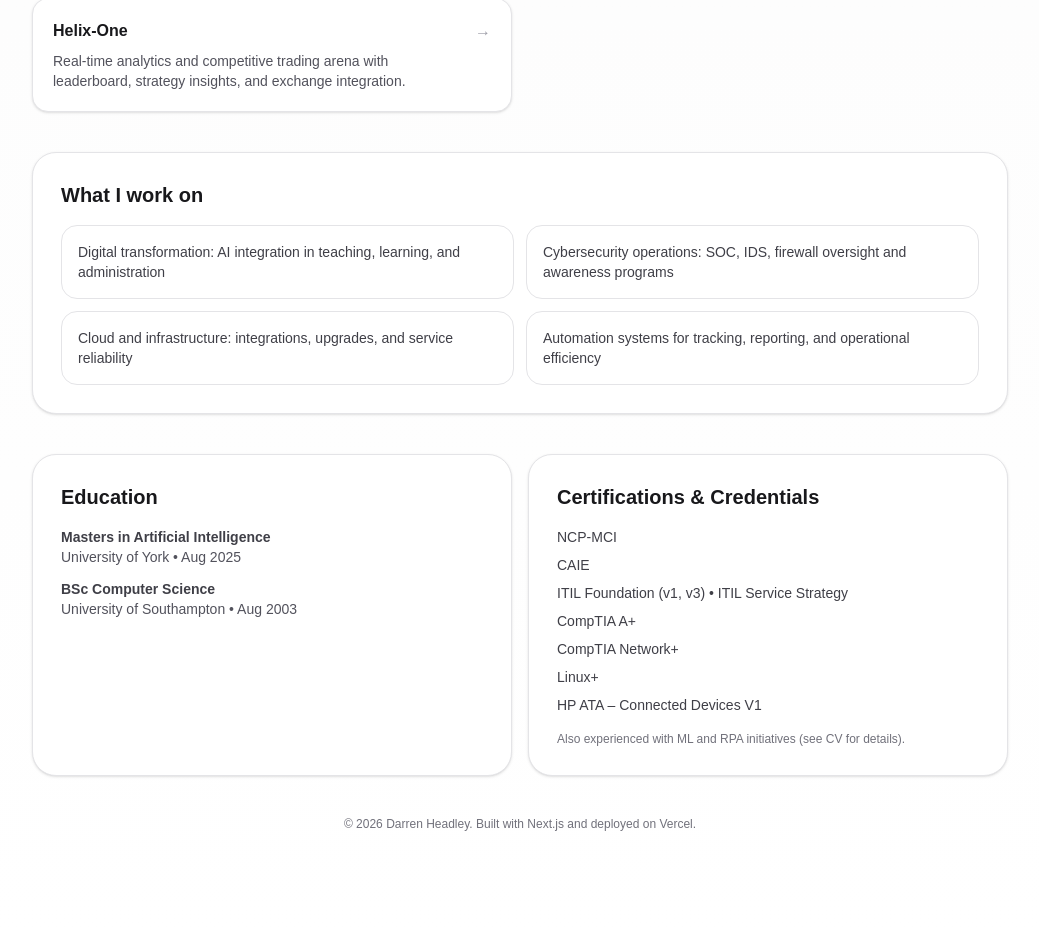
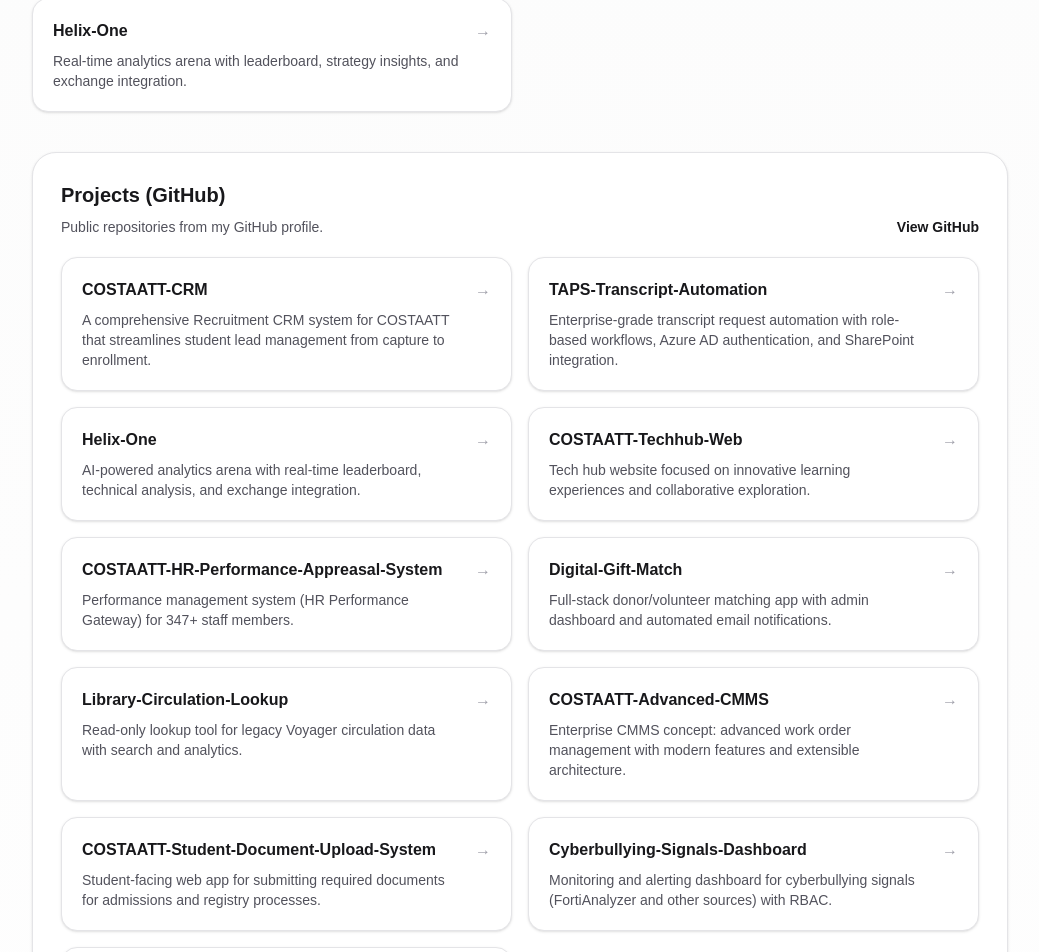
Before and after one commit to ZeroZenx/darren-headley-personal-site, a Next.js app: page / in a window 1280 px wide. Shown: the part 1384-2336 px from the top of the page, without its empty margins (120-1159 px from the left). Built offline with nearby package versions, Linux system fonts and the light colour scheme.

Commit message:
Add headshot and full GitHub projects section

```diff
--- a/src/app/page.tsx
+++ b/src/app/page.tsx
@@ -1,3 +1,4 @@
+import Image from "next/image";
 import Link from "next/link";
 
 const PROFILE = {
@@ -35,7 +36,7 @@
   },
 ] as const;
 
-const PROJECTS = [
+const FEATURED_PROJECTS = [
   {
     name: "COSTAATT-CRM",
     description:
@@ -51,8 +52,77 @@
   {
     name: "Helix-One",
     description:
-      "Real-time analytics and competitive trading arena with leaderboard, strategy insights, and exchange integration.",
+      "Real-time analytics arena with leaderboard, strategy insights, and exchange integration.",
     href: "https://github.com/ZeroZenx/Helix-One",
+  },
+] as const;
+
+const ALL_GITHUB_PROJECTS = [
+  {
+    name: "COSTAATT-CRM",
+    description:
+      "A comprehensive Recruitment CRM system for COSTAATT that streamlines student lead management from capture to enrollment.",
+    href: "https://github.com/ZeroZenx/COSTAATT-CRM",
+  },
+  {
+    name: "TAPS-Transcript-Automation",
+    description:
+      "Enterprise-grade transcript request automation with role-based workflows, Azure AD authentication, and SharePoint integration.",
+    href: "https://github.com/ZeroZenx/TAPS-Transcript-Automation",
+  },
+  {
+    name: "Helix-One",
+    description:
+      "AI-powered analytics arena with real-time leaderboard, technical analysis, and exchange integration.",
+    href: "https://github.com/ZeroZenx/Helix-One",
+  },
+  {
+    name: "COSTAATT-Techhub-Web",
+    description:
+      "Tech hub website focused on innovative learning experiences and collaborative exploration.",
+    href: "https://github.com/ZeroZenx/COSTAATT-Techhub-Web",
+  },
+  {
+    name: "COSTAATT-HR-Performance-Appreasal-System",
+    description:
+      "Performance management system (HR Performance Gateway) for 347+ staff members.",
+    href: "https://github.com/ZeroZenx/COSTAATT-HR-Performance-Appreasal-System",
+  },
+  {
+    name: "Digital-Gift-Match",
+    description:
+      "Full-stack donor/volunteer matching app with admin dashboard and automated email notifications.",
+    href: "https://github.com/ZeroZenx/Digital-Gift-Match",
+  },
+  {
+    name: "Library-Circulation-Lookup",
+    description:
+      "Read-only lookup tool for legacy Voyager circulation data with search and analytics.",
+    href: "https://github.com/ZeroZenx/Library-Circulation-Lookup",
+  },
+  {
+    name: "COSTAATT-Advanced-CMMS",
+    description:
+      "Enterprise CMMS concept: advanced work order management with modern features and extensible architecture.",
+    href: "https://github.com/ZeroZenx/COSTAATT-Advanced-CMMS",
+  },
+  {
+    name: "COSTAATT-Student-Document-Upload-System",
+    description:
+      "Student-facing web app for submitting required documents for admissions and registry processes.",
+    href: "https://github.com/ZeroZenx/COSTAATT-Student-Document-Upload-System",
+  },
+  {
+    name: "Cyberbullying-Signals-Dashboard",
+    description:
+      "Monitoring and alerting dashboard for cyberbullying signals (FortiAnalyzer and other sources) with RBAC.",
+    href: "https://github.com/ZeroZenx/Cyberbullying-Signals-Dashboard",
+  },
+  {
+    name: "Faculty-Workshop-Teaching-Learning-With-AI",
+    description:
+      "Workshop site for faculty: Teaching & Learning with AI — from critical thinking to workflow automation.",
+    href: "https://github.com/ZeroZenx/Faculty-Workshop-Teaching-Learning-With-AI",
   },
 ] as const;
 
@@ -61,6 +131,17 @@
     <div className="min-h-screen bg-gradient-to-b from-zinc-50 to-white text-zinc-900 dark:from-zinc-950 dark:to-black dark:text-zinc-50">
       <header className="mx-auto w-full max-w-5xl px-6 py-14">
         <div className="flex flex-col gap-6">
+          <div className="flex flex-col gap-4 sm:flex-row sm:items-center sm:gap-6">
+            <div className="relative h-24 w-24 overflow-hidden rounded-full ring-2 ring-zinc-200 dark:ring-zinc-800 sm:h-28 sm:w-28">
+              <Image
+                src="/headshot.jpg"
+                alt="Darren Headley"
+                fill
+                className="object-cover"
+                priority
+              />
+            </div>
+
             <div className="flex flex-col gap-2">
               <p className="text-sm font-medium text-zinc-600 dark:text-zinc-400">
                 {PROFILE.location}
@@ -71,6 +152,7 @@
               <p className="text-lg text-zinc-700 dark:text-zinc-300">
                 {PROFILE.title}
               </p>
+            </div>
           </div>
 
           <div className="flex flex-col gap-3 sm:flex-row sm:flex-wrap sm:items-center">
@@ -184,8 +266,7 @@
             <div>
               <h2 className="text-xl font-semibold">Featured Projects</h2>
               <p className="mt-2 text-sm text-zinc-600 dark:text-zinc-400">
-                Selected builds that reflect my focus on automation, reliability,
-                and practical impact.
+                A few highlighted projects. Scroll down for the full GitHub list.
               </p>
             </div>
             <Link
@@ -198,7 +279,7 @@
           </div>
 
           <div className="mt-5 grid gap-4 sm:grid-cols-2">
-            {PROJECTS.map((p) => (
+            {FEATURED_PROJECTS.map((p) => (
               <a
                 key={p.name}
                 href={p.href}
@@ -214,6 +295,53 @@
                     <p className="mt-2 text-sm text-zinc-600 dark:text-zinc-400">
                       {p.description}
                     </p>
+                  </div>
+                  <span className="text-zinc-400 transition group-hover:text-zinc-600 dark:group-hover:text-zinc-300">
+                    →
+                  </span>
+                </div>
+              </a>
+            ))}
+          </div>
+        </section>
+
+        <section className="mt-10 rounded-3xl border border-zinc-200 bg-white p-7 shadow-sm dark:border-zinc-800 dark:bg-zinc-950">
+          <div className="flex items-end justify-between gap-4">
+            <div>
+              <h2 className="text-xl font-semibold">Projects (GitHub)</h2>
+              <p className="mt-2 text-sm text-zinc-600 dark:text-zinc-400">
+                Public repositories from my GitHub profile.
+              </p>
+            </div>
+            <a
+              className="text-sm font-semibold text-zinc-900 underline-offset-4 hover:underline dark:text-zinc-50"
+              href="https://github.com/ZeroZenx"
+              target="_blank"
+              rel="noreferrer"
+            >
+              View GitHub
+            </a>
+          </div>
+
+          <div className="mt-5 grid gap-4 sm:grid-cols-2">
+            {ALL_GITHUB_PROJECTS.map((p) => (
+              <a
+                key={p.name}
+                href={p.href}
+                target="_blank"
+                rel="noreferrer"
+                className="group rounded-2xl border border-zinc-200 bg-white p-5 shadow-sm transition hover:-translate-y-0.5 hover:border-zinc-300 hover:shadow-md dark:border-zinc-800 dark:bg-zinc-950 dark:hover:border-zinc-700"
+              >
+                <div className="flex items-start justify-between gap-4">
+                  <div>
+                    <h3 className="text-base font-semibold group-hover:underline">
+                      {p.name}
+                    </h3>
+                    {p.description ? (
+                      <p className="mt-2 text-sm text-zinc-600 dark:text-zinc-400">
+                        {p.description}
+                      </p>
+                    ) : null}
                   </div>
                   <span className="text-zinc-400 transition group-hover:text-zinc-600 dark:group-hover:text-zinc-300">
                     →
```
Also changed, not shown: public/headshot.jpg (added). Lines whose indentation alone changed are shown as unchanged.
